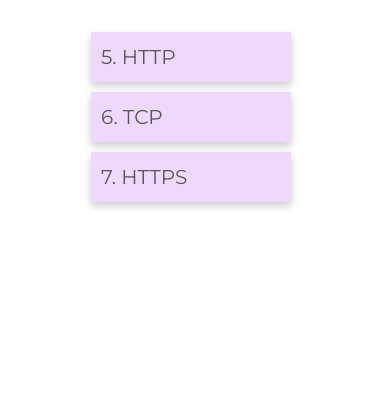
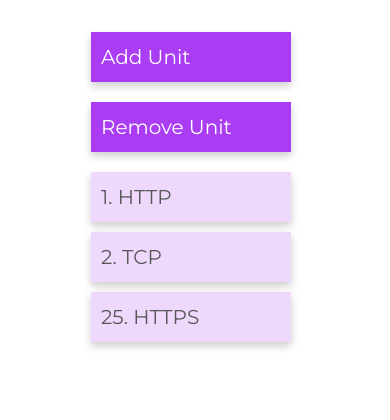
Before and after one commit to Niraj-Kamdar/question-paper-generator, a Flask app: page /course/3/unit/ in a window 390 px wide. Shown: the part 64-484 px from the top of the page. Run offline with Flask 2, Linux system fonts and the light colour scheme; a user stored in the database is signed in; data comes from the database, SQL or seed files in the repository; both versions use the stored data as it was after the commit; some libraries are stand-ins or nearby versions.

Commit message:
fixed broken code

```diff
--- a/flaskapp/static/css/questions/courses.css
+++ b/flaskapp/static/css/questions/courses.css
@@ -1,8 +1,12 @@
-#add_course,
+.add_course,
 #add_unit,
+#add_unit_small,
+#delete_unit_small,
 #generate_paper,
-#delete_course,
-#delete_unit{
+.delete_course,
+#delete_unit,
+#add_course_small,
+#delete_course_small{
   background-color: rgba(144, 0, 240, 0.76);
   border:0;
   box-shadow: 0 4px 8px 0 rgba(0, 0, 0, 0.2);
@@ -18,17 +22,38 @@
   width: 240px;
 }
 
+#add_course_small,
+#delete_course_small,
+#add_unit_small,
+#delete_unit_small{
+  width : 200px
+}
+
 #course_id {
   display: none;
 }
 
-#add_course:hover,
+.add_course:hover,
+#add_course_small:hover,
+#delete_course_small:hover,
+#add_unit_small:hover,
+#delete_unit_small:hover,
 #add_unit:hover,
 #generate_paper:hover,
-#delete_course:hover,
+.delete_course:hover,
 #delete_unit:hover {
   box-shadow: 0 12px 24px 0 rgba(0, 0, 0, 0.2);
+  color : white;
+  text-decoration: none;
   cursor: pointer;
+}
+
+#add_course_small,
+#delete_course_small,
+#add_unit_small,
+#delete_unit_small
+{
+  display: none;
 }
 
 #add_course_container,
@@ -36,7 +61,7 @@
   margin-left: auto;
 }
 
-#add_img {
+.add_img {
   margin-right: 15px;
 }
 #course_container,
@@ -146,6 +171,13 @@ input[type='checkbox'] {
     display: none;
   }
 
+  #add_course_small,
+  #delete_course_small,
+  #add_unit_small,
+  #delete_unit_small{
+    display: flex;
+  }
+
   #page_display {
     padding-left: 0 !important;
     padding-right: 0 !important;
--- a/flaskapp/static/js/questions/remove_course.js
+++ b/flaskapp/static/js/questions/remove_course.js
@@ -1,10 +1,10 @@
 (function(){
-    const deleteCourseBtn = document.getElementById("delete_course");
+    const deleteCourseBtn = document.getElementsByClassName("delete_course")[0];
     const deleteCourseBox = document.getElementsByClassName("delete_course_box");
     const deleteUnitBtn = document.getElementById("delete_unit");
     const deleteUnitBox = document.getElementsByClassName("delete_unit_box");
-    const sideDeleteCourseBtn = document.getElementById("side_delete_course");
-    const sideDeleteUnitBtn = document.getElementById("side_delete_unit");
+    const smallDeleteCourseBtn = document.getElementById("delete_course_small");
+    const smallDeleteUnitBtn = document.getElementById("delete_unit_small");
     let courseId = document.getElementById("course_id");
     if(courseId) courseId = courseId.innerHTML;
 
@@ -23,7 +23,6 @@
                     const ids = selectedNodes.map((node) => {
                         return node.parentNode.parentNode.lastElementChild.getAttribute("data-id");
                     }).map((node) => Number(node));
-                    console.log(ids);
                     fetch(url, {
                         method: 'post',
                         headers: {
@@ -45,8 +44,8 @@
             });
         });
     }
-    deleteCourseBox && deleteCourseBtn && deleteCoursesandUnits([sideDeleteCourseBtn,deleteCourseBtn],deleteCourseBox,'/course/delete/');
+    deleteCourseBox && deleteCourseBtn && deleteCoursesandUnits([smallDeleteCourseBtn,deleteCourseBtn],deleteCourseBox,'/course/delete/');
 
-    deleteUnitBox && deleteUnitBtn && deleteCoursesandUnits([sideDeleteUnitBtn,deleteUnitBtn],deleteUnitBox,'/course/' + courseId + '/unit/delete/');
+    deleteUnitBox && deleteUnitBtn && deleteCoursesandUnits([smallDeleteUnitBtn,deleteUnitBtn],deleteUnitBox,'/course/' + courseId + '/unit/delete/');
 
 })();
--- a/flaskapp/templates/questions/units.html
+++ b/flaskapp/templates/questions/units.html
@@ -7,8 +7,6 @@
 {% endblock special_top_links %}
 
 {% block special_side_links %}
-    <a class="side_navigation_items" href={{ url_for("courses.add_unit", course_id=course_id) }}>Add Unit</a>
-    <button class="side_navigation_items" id="side_delete_unit">Remove Course</button>
     <a class="side_navigation_items" href={{ url_for("papers.paper_generate_request", course_id=course_id) }}>Generate
         Paper</a>
     <a class="side_navigation_items" href={{ url_for("courses.all_courses") }}>Courses</a>
@@ -30,18 +28,27 @@ messages %}
     <div id="unit_container">
         <div id="course_id">{{course_id}}</div>
         <div class="unit_items">
+            <a id="add_unit_small" href='{{ url_for("courses.add_unit", course_id=course_id) }}'>
+                <div>
+                    Add Unit
+                </div>
+            </a>
+            <button id="delete_unit_small">
+                <div>Remove Unit</div>
+            </button>
             {% for _unit in units %}
              <div class="unit_item_container">
                  <label><span class="hide">Delete Unit</span> <input type="checkbox" class="delete_unit_box hide"/></label>
                  <a class="unit_item" href=
-                         '{{ url_for("questions.all_questions", qtype="sub", course_id=course_id, unit_id=_unit.id)}}' data-id="{{_unit.id}}"><span>{{ _unit.id }}</span>. {{ _unit.name }}</a>
+                         '{{ url_for("questions.all_questions", qtype="sub", course_id=course_id, unit_id=_unit.id)}}' data-id="{{_unit.id}}"><span>{{ _unit.chapter_no }}</span>. {{ _unit.name }}</a>
              </div>
 
             {% endfor %}
         </div>
         <div id="add_unit_container">
             <a id="add_unit" href={{ url_for("courses.add_unit", course_id=course_id) }}>
-                <div><img src="{{ url_for('static',filename='images/add.svg') }}" id="add_img" alt="add">Add Unit
+            <div><!--<img src="{{ url_for('static',filename='images/add.svg') }}" id="add_img" alt="add">-->
+                Add Unit
                 </div>
             </a>
             <a id="generate_paper" href={{ url_for("papers.paper_generate_request", course_id=course_id) }}>
```
Also changed, not shown: flaskapp/templates/questions/courses.html (+14 -9 lines), flaskapp/site.db.
